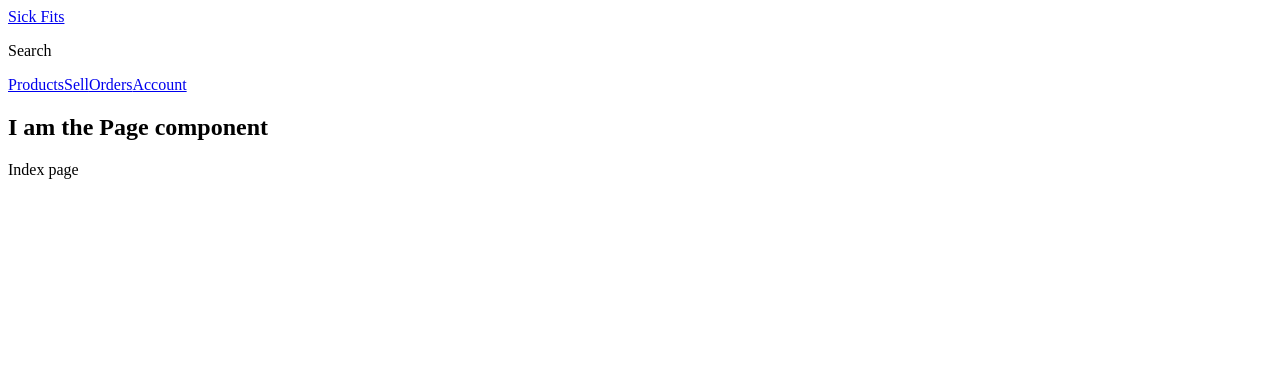
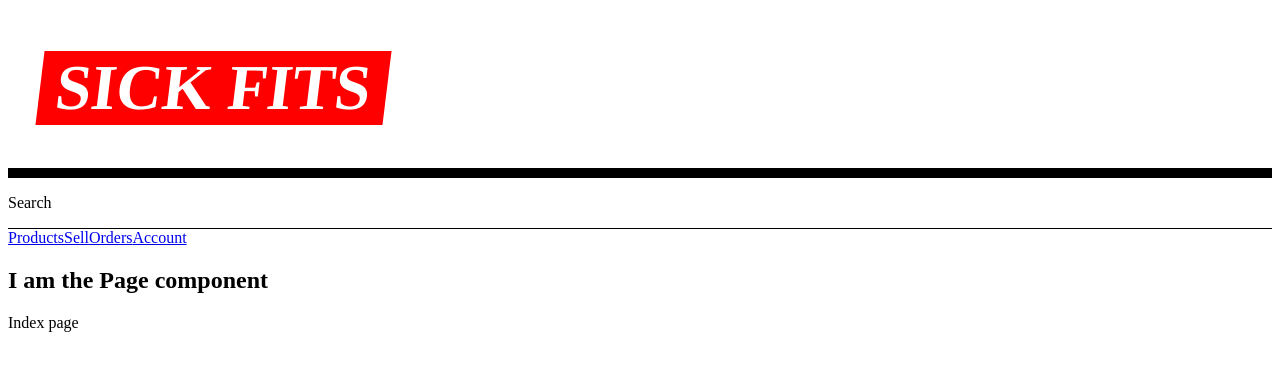
Before and after one commit to nasidulislam/ecommerce-practice, a Next.js app in the folder frontend/: page / in a window 1280 px wide. Shown: the top 370 px of the page. Built offline with nearby package versions, Linux system fonts and the light colour scheme.

Commit message:
navigation-header: add header and nav styles

```diff
--- a/frontend/components/Header.js
+++ b/frontend/components/Header.js
@@ -1,16 +1,50 @@
 import Link from 'next/link';
+import styled from 'styled-components';
 import Nav from './Nav';
+
+const Logo = styled.h1`
+  background: red;
+  margin-left: 2rem;
+  font-size: 4rem;
+  position: relative;
+  z-index: 2;
+  transform: skew(-7deg);
+  a {
+    color: white;
+    text-decoration: none;
+    text-transform: uppercase;
+    padding: 0.5rem 1rem;
+  }
+`;
+
+const HeaderStyles = styled.header`
+  .bar {
+    border-bottom: 10px solid var(--black, black);
+    display: grid;
+    grid-template-columns: auto 1fr;
+    justify-content: space-between;
+    align-items: center;
+  }
+
+  .sub-bar {
+    display: grid;
+    grid-template-columns: 1fr auto;
+    border-bottom: 1px solid var(--black, black);
+  }
+`;
 
 export default function Header() {
   return (
-    <header>
+    <HeaderStyles>
       <div className="bar">
-        <Link href="/">Sick Fits</Link>
+        <Logo>
+          <Link href="/">Sick Fits</Link>
+        </Logo>
       </div>
       <div className="sub-bar">
         <p>Search</p>
       </div>
       <Nav />
-    </header>
+    </HeaderStyles>
   );
 }
```
